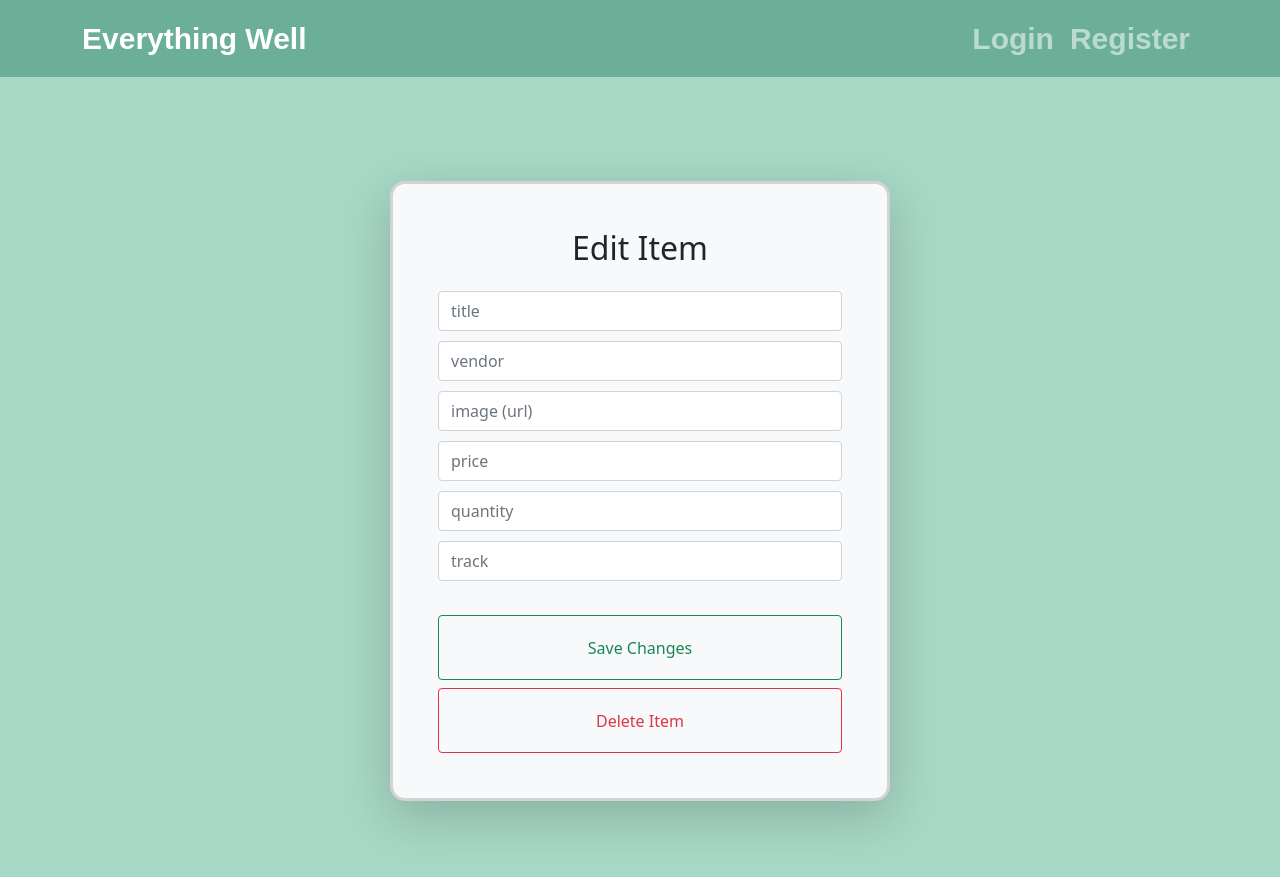
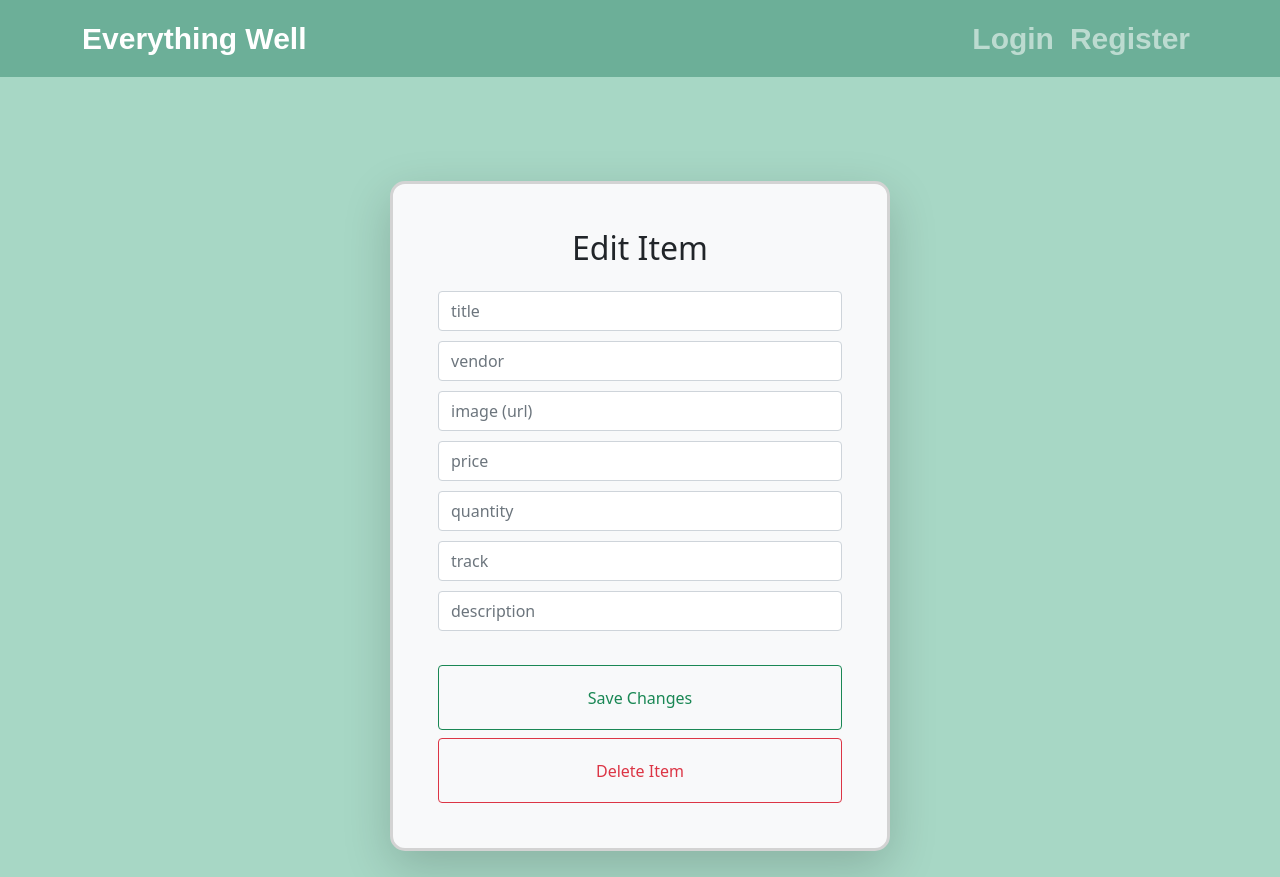
Before and after one commit to LukeRykta/Everything-Well-eCommerce, a React (Create React App) app in the folder client/: page /editItem/1 in a window 1280 px wide. Built offline with nearby package versions, Linux system fonts and the light colour scheme; no server answers.

Commit message:
item description
added item description to schema, item detail page, item edit, and item create.

```diff
--- a/client/src/views/pages/EditItem.jsx
+++ b/client/src/views/pages/EditItem.jsx
@@ -37,6 +37,7 @@ const EditItem = () => {
             price: '',
             quantity: '',
             track: '',
+            description: '',
         });
         navigate("/")
     }
@@ -105,6 +106,14 @@ const EditItem = () => {
                             placeholder="track"
                             type="text"
                         />
+                        <input
+                            onChange={handleChange}
+                            value={item.description}
+                            name="description"
+                            className="form-control"
+                            placeholder="description"
+                            type="text"
+                        />
                         <button className="form-control btn btn-outline-success mt-4 mb-2">Save Changes</button>
                         <button onClick={handleDelete} className="form-control btn btn-outline-danger">Delete Item</button>
                     </form>
--- a/client/src/views/pages/addItem.jsx
+++ b/client/src/views/pages/addItem.jsx
@@ -13,6 +13,7 @@ const AddItem = () => {
         price: "",
         quantity: '',
         track: '',
+        description: '',
     });
 
     const handleChange = (event) => {
@@ -34,6 +35,7 @@ const AddItem = () => {
             price: '',
             quantity: '',
             track: '',
+            description: '',
         });
         window.location.reload()
     }
@@ -93,6 +95,14 @@ const AddItem = () => {
                             placeholder="track  (nutrition / wellness / fitness)"
                             type="text"
                         />
+                        <input
+                            onChange={handleChange}
+                            name="track"
+                            value={item.description}
+                            className="form-control"
+                            placeholder="item description"
+                            type="text"
+                        />
                         <button
                             onClick={handleSubmit}
                             className="btn btn-outline-success mt-4">
--- a/client/src/views/pages/itemDetails.jsx
+++ b/client/src/views/pages/itemDetails.jsx
@@ -24,6 +24,7 @@ const ItemDetails = () => {
                 <div className="card-header" style={{borderRadius: "10px"}}>
                     <h1>{item.title}</h1>
                     <h3>${item.price}</h3>
+                    <h5>{item.description}</h5>
                 </div>
                 <div className="mt-5 container">
                     <img style={{width: "75%"}} src={item.image} alt="image not found :/" />
```
Also changed, not shown: 1 other file (tests, documents, lock files or other folders).
